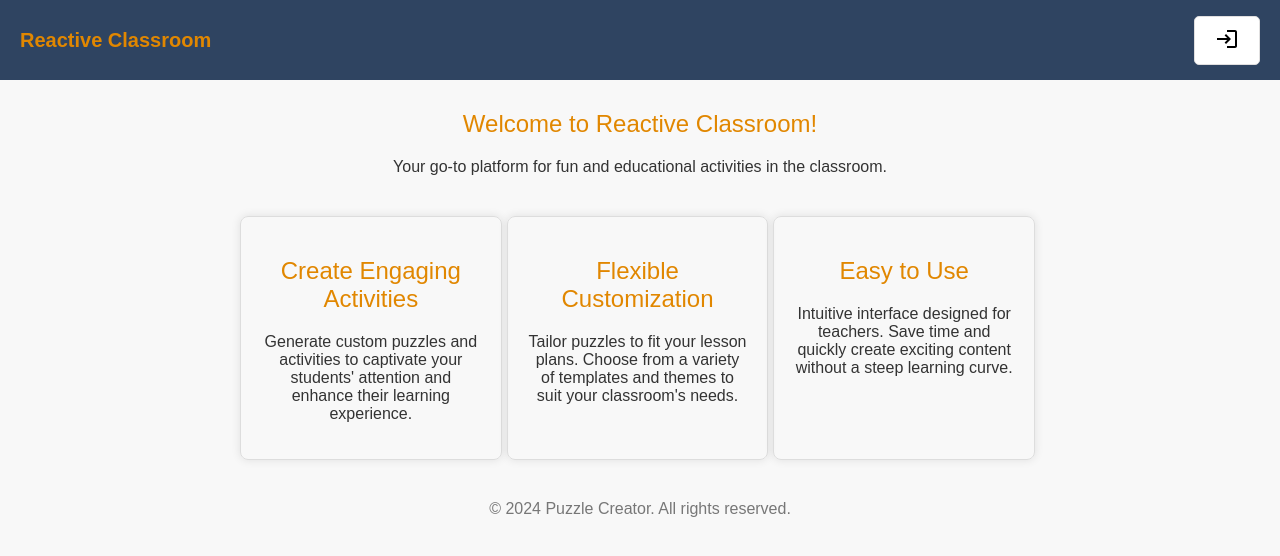
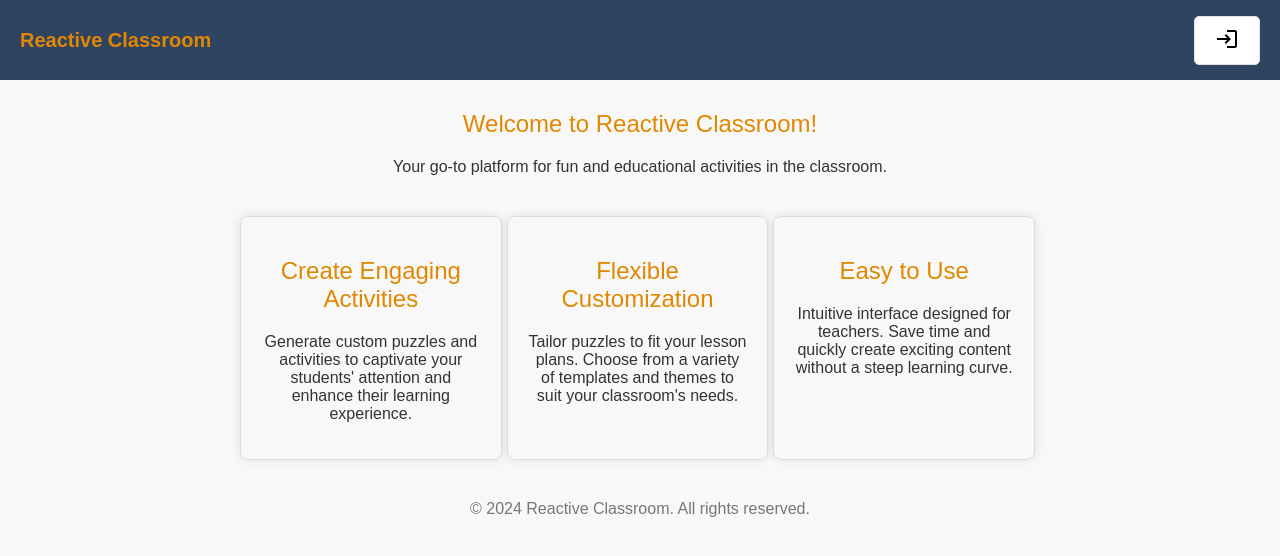
Before and after one commit to esoterik12/reactive-games, a Next.js app: page / in a window 1280 px wide. Shown: the top 556 px of the page. Built offline with nearby package versions, Linux system fonts and the light colour scheme; no server answers.

Commit message:
Deployment

```diff
--- a/app/components/landingpage/LandingPage.tsx
+++ b/app/components/landingpage/LandingPage.tsx
@@ -47,7 +47,7 @@
           )} */}
         </section>
         <footer className={classes.footer}>
-          <p>&copy; 2024 Puzzle Creator. All rights reserved.</p>
+          <p>&copy; 2024 Reactive Classroom. All rights reserved.</p>
         </footer>
       </div>
     </section>
--- a/app/components/profile/SocialFeed.tsx
+++ b/app/components/profile/SocialFeed.tsx
@@ -3,7 +3,6 @@
 import { SocialFeedStream } from '../social/Feed';
 import { Messages } from '../social/Messages';
 import { Friends } from '../social/Friends';
-import { WordHunt } from '../puzzles/wordhunt/WordHunt';
 
 export interface ISocialFeedProps {
 }
@@ -18,7 +17,6 @@
         {activeSocial === "messages" && <Messages />}
         {activeSocial === "friends" && <Friends/> }
       </SocialTabs>
-      <WordHunt />
     </div>
   );
 }
```
Also changed, not shown: todoList.txt.
